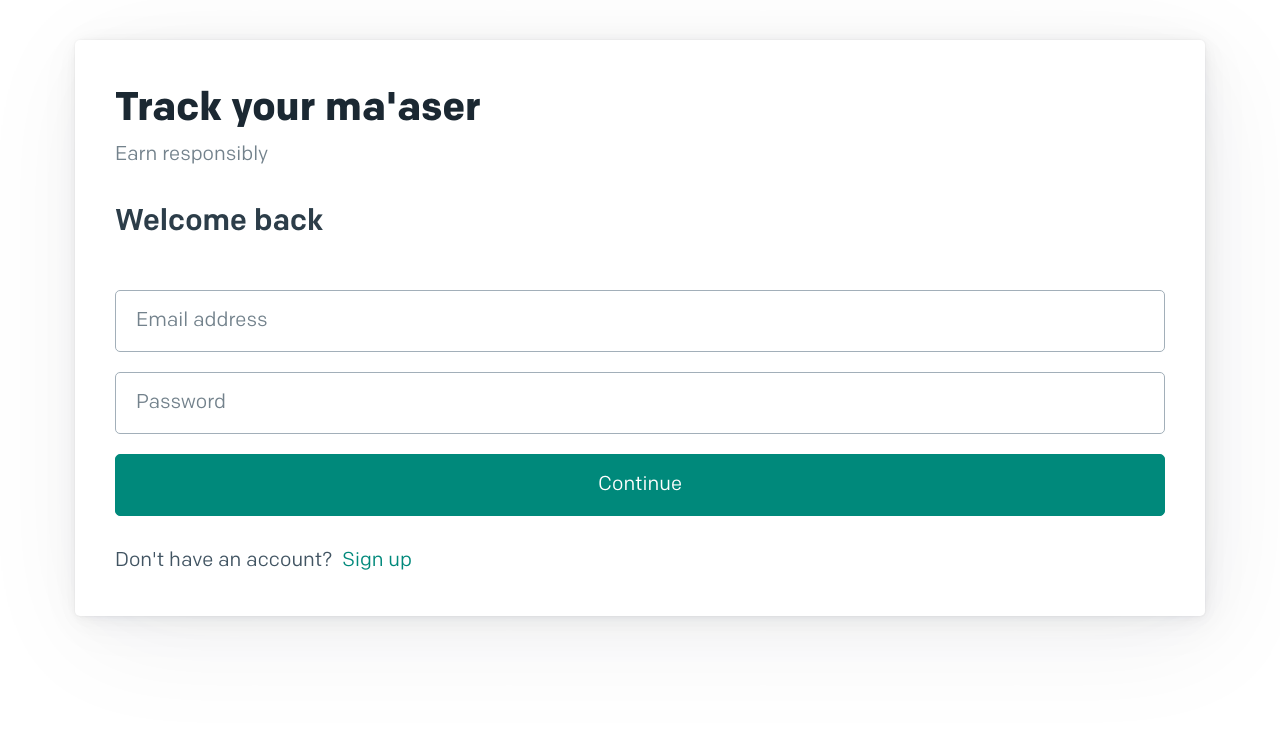
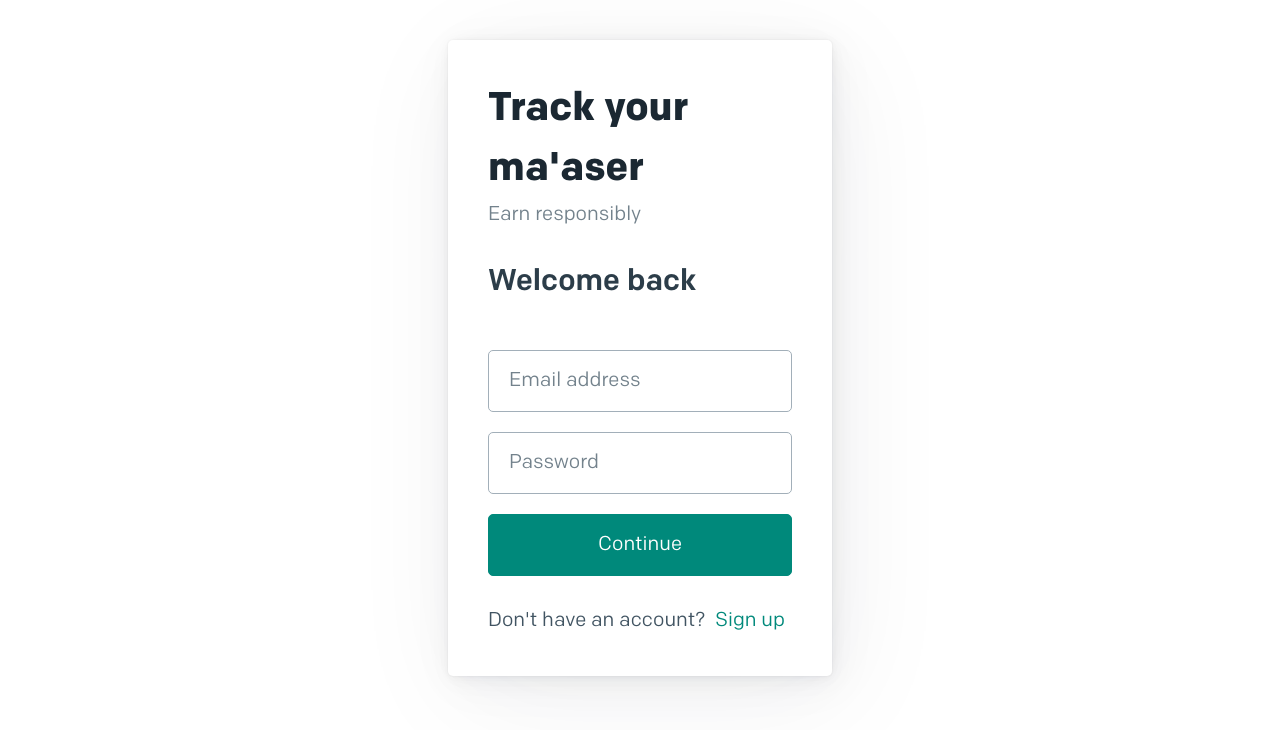
Before and after one commit to yhavin/maaser-money, a Vue app: page /auth in a window 1280 px wide. Shown: the top 730 px of the page. Built offline with nearby package versions, Linux system fonts and the light colour scheme.

Commit message:
Update styles

```diff
--- a/src/assets/styles.css
+++ b/src/assets/styles.css
@@ -39,6 +39,16 @@ h4 {
   --font-weight: 100;
 }
 
+.splash {
+  width: 100%;
+  margin: 0 auto;
+}
+
+@media (min-width: 768px) {
+  .splash {
+    width: 30%;
+  }
+}
 
 /* Teal Light scheme (Default) */
 /* Can be forced with data-theme="light" */
--- a/src/components/Splash.vue
+++ b/src/components/Splash.vue
@@ -10,7 +10,7 @@
 </script>
 
 <template>
-  <main class="container">
+  <main class="container splash">
     <article>
       <hgroup>
         <h1>Track your ma'aser</h1>
```
